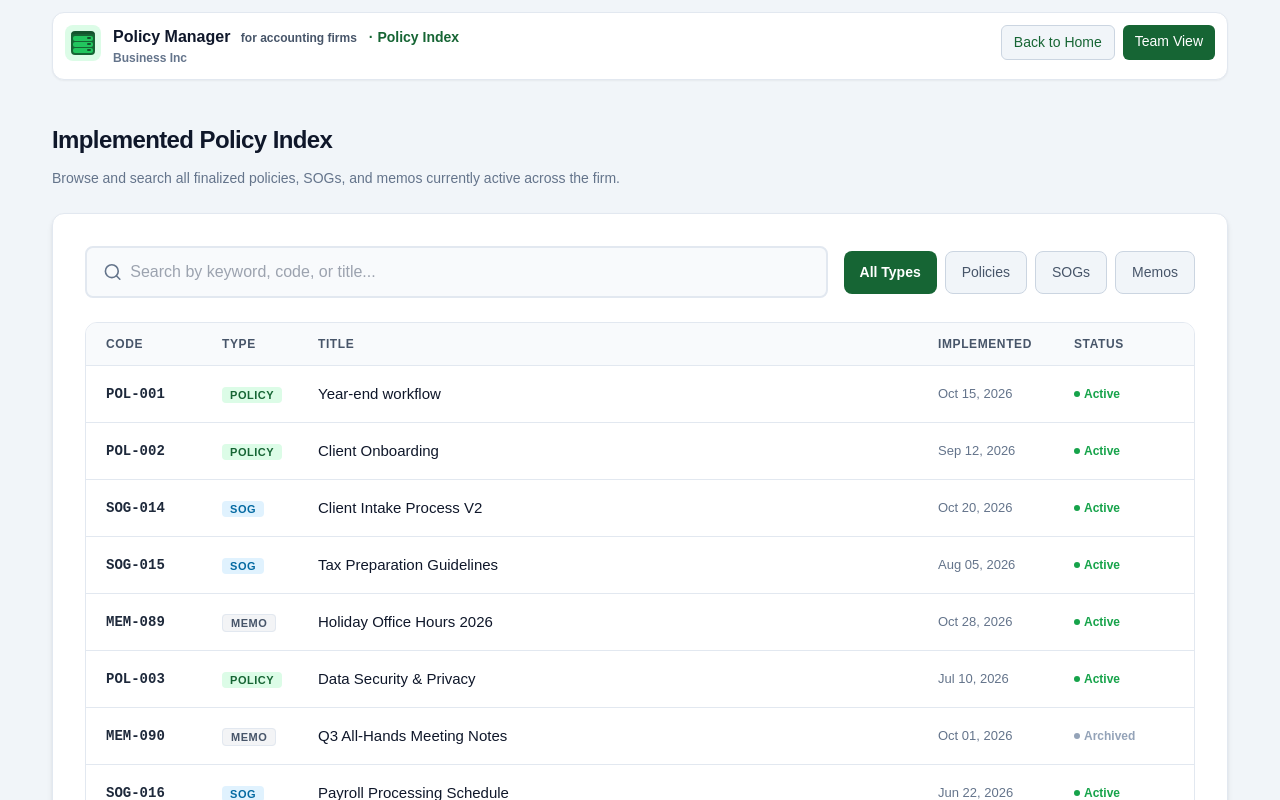
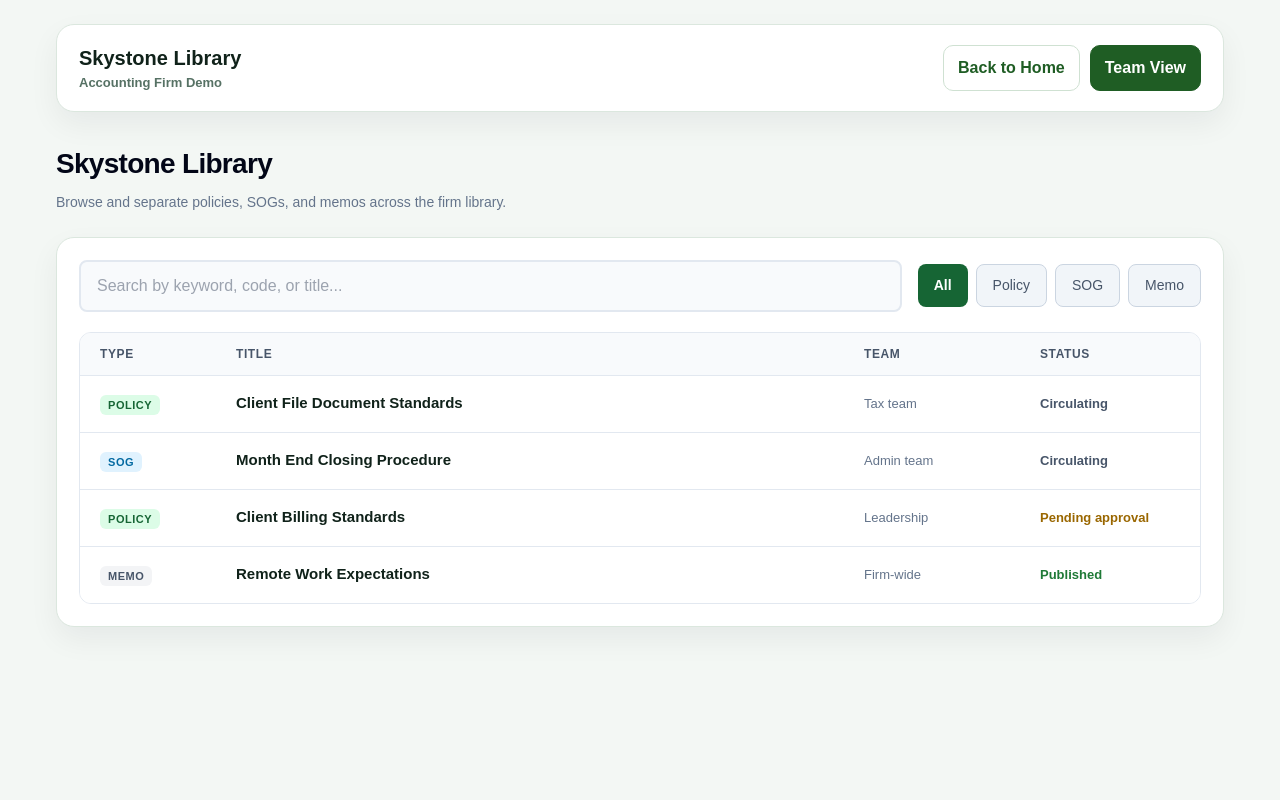
Before and after one commit to phoenixinc37-hue/policy-manager, a Next.js app: page /policy-index in a window 1280 px wide. Shown: the top 800 px of the page. Built offline with nearby package versions, Linux system fonts and the light colour scheme.

Commit message:
feat: retitle library page and add separated document filters

```diff
--- a/app/policy-index/page.tsx
+++ b/app/policy-index/page.tsx
@@ -1,115 +1,182 @@
 import Link from "next/link";
-import { ChevronDown, Search, FileText } from "lucide-react";
+import { documents } from "../data";
 
 export default function PolicyIndex() {
-  const policies = [
-    { code: "POL-001", type: "Policy", title: "Year-end workflow", date: "Oct 15, 2026", status: "Active" },
-    { code: "POL-002", type: "Policy", title: "Client Onboarding", date: "Sep 12, 2026", status: "Active" },
-    { code: "SOG-014", type: "SOG", title: "Client Intake Process V2", date: "Oct 20, 2026", status: "Active" },
-    { code: "SOG-015", type: "SOG", title: "Tax Preparation Guidelines", date: "Aug 05, 2026", status: "Active" },
-    { code: "MEM-089", type: "Memo", title: "Holiday Office Hours 2026", date: "Oct 28, 2026", status: "Active" },
-    { code: "POL-003", type: "Policy", title: "Data Security & Privacy", date: "Jul 10, 2026", status: "Active" },
-    { code: "MEM-090", type: "Memo", title: "Q3 All-Hands Meeting Notes", date: "Oct 01, 2026", status: "Archived" },
-    { code: "SOG-016", type: "SOG", title: "Payroll Processing Schedule", date: "Jun 22, 2026", status: "Active" },
-    { code: "POL-004", type: "Policy", title: "Remote Work Guidelines", date: "May 15, 2026", status: "Active" },
-    { code: "MEM-091", type: "Memo", title: "New Expense Reporting Tool", date: "Apr 04, 2026", status: "Active" }
-  ];
+  const policies = documents.filter((doc) => doc.status === "library" || doc.status === "circulating" || doc.status === "pending-approval");
 
   return (
-    <div style={{ minHeight: '100vh', background: '#f1f5f9', color: '#0f172a', fontFamily: 'Arial, sans-serif' }}>
-      <div style={{ maxWidth: 1200, margin: '0 auto', padding: 12 }}>
+    <div style={{ minHeight: "100vh", background: "#f3f7f4", color: "#10221a", fontFamily: "Arial, sans-serif" }}>
+      <div style={{ maxWidth: 1200, margin: "0 auto", padding: "24px 16px 48px" }}>
+        <header style={headerCard}>
+          <div>
+            <div style={{ fontSize: 20, fontWeight: 700 }}>Skystone Library</div>
+            <div style={{ fontSize: 13, color: "#567164", fontWeight: 700 }}>Accounting Firm Demo</div>
+          </div>
+          <div style={{ display: "flex", gap: 10, flexWrap: "wrap" }}>
+            <Link href="/" style={secondaryButton}>Back to Home</Link>
+            <Link href="/teamview" style={primaryButton}>Team View</Link>
+          </div>
+        </header>
 
-        {/* HEADER */}
-        <div style={{ display: 'flex', alignItems: 'start', justifyContent: 'space-between', background: '#ffffff', padding: 12, borderRadius: 12, border: '1px solid #e2e8f0', boxShadow: '0 1px 2px rgba(0,0,0,0.05)' }}>
-          <div style={{ display: 'flex', alignItems: 'start', gap: 12 }}>
-            <div style={{ background: '#dcfce7', padding: 6, borderRadius: 8, display: 'flex', flexDirection: 'column', alignItems: 'start', gap: 3 }}>
-              <div style={{ width: 24, height: 24, background: '#166534', borderRadius: 4, padding: 2, display: 'flex', flexDirection: 'column', justifyContent: 'space-between', borderTop: '3px solid #14532d' }}>
-                <div style={{ height: 5, background: '#22c55e', borderRadius: 2, position: 'relative' }}>
-                  <div style={{ width: 4, height: 2, background: '#14532d', borderRadius: 1, position: 'absolute', right: 2, top: 1 }} />
-                </div>
-                <div style={{ height: 5, background: '#22c55e', borderRadius: 2, position: 'relative' }}>
-                  <div style={{ width: 4, height: 2, background: '#14532d', borderRadius: 1, position: 'absolute', right: 2, top: 1 }} />
-                </div>
-                <div style={{ height: 5, background: '#22c55e', borderRadius: 2, position: 'relative' }}>
-                  <div style={{ width: 4, height: 2, background: '#14532d', borderRadius: 1, position: 'absolute', right: 2, top: 1 }} />
-                </div>
-              </div>
-            </div>
-            <div>
-              <div style={{ fontWeight: 600 }}>
-                Policy Manager <span style={{ fontSize: 12, fontWeight: 700, color: '#475569', marginLeft: 6 }}>for accounting firms</span><span style={{ fontSize: 14, fontWeight: 600, color: '#166534', marginLeft: 12 }}>· Policy Index</span>
-              </div>
-              <div style={{ fontSize: 12, fontWeight: 700, color: '#64748b' }}>Business Inc</div>
-            </div>
-          </div>
-          <div style={{ display: 'flex', gap: 8 }}>
-            <Link href="/" style={{ textDecoration: 'none', padding: '6px 12px', borderRadius: 6, color: '#166534', background: '#f1f5f9', border: '1px solid #cbd5e1', fontSize: 14, fontWeight: 500 }}>Back to Home</Link>
-            <Link href="/teamview" style={{ textDecoration: 'none', padding: '6px 12px', borderRadius: 6, color: '#ffffff', background: '#166534', fontSize: 14, fontWeight: 500 }}>Team View</Link>
-          </div>
-        </div>
+        <main style={{ marginTop: 32 }}>
+          <h1 style={{ fontSize: 28, fontWeight: 800, marginBottom: 8 }}>Skystone Library</h1>
+          <p style={{ color: "#64748b", fontSize: 14, marginBottom: 24 }}>Browse and separate policies, SOGs, and memos across the firm library.</p>
 
-        {/* INDEX CONTENT */}
-        <div style={{ marginTop: 40 }}>
-          <h1 style={{ fontSize: 24, fontWeight: 700, color: '#0f172a', marginBottom: 8 }}>Implemented Policy Index</h1>
-          <p style={{ color: '#64748b', fontSize: 14, marginBottom: 24 }}>Browse and search all finalized policies, SOGs, and memos currently active across the firm.</p>
-
-          <div style={{ background: '#ffffff', borderRadius: 12, padding: 32, border: '1px solid #e2e8f0', boxShadow: '0 4px 6px -1px rgba(0, 0, 0, 0.1), 0 2px 4px -1px rgba(0, 0, 0, 0.06)' }}>
-
-            {/* SEARCH AND FILTERS */}
-            <div style={{ display: 'flex', alignItems: 'center', justifyContent: 'space-between', marginBottom: 24, gap: 16 }}>
-              <div style={{ display: 'flex', alignItems: 'center', gap: 8, padding: '12px 16px', background: '#f8fafc', border: '2px solid #e2e8f0', borderRadius: 8, color: '#64748b', flex: 1 }}>
-                <Search style={{ height: 20, width: 20 }} />
-                <input type="text" placeholder="Search by keyword, code, or title..." style={{ background: 'transparent', border: 'none', outline: 'none', width: '100%', fontSize: 16, color: '#0f172a' }} />
+          <section style={panelCard}>
+            <div style={{ display: "flex", alignItems: "center", justifyContent: "space-between", marginBottom: 20, gap: 16, flexWrap: "wrap" }}>
+              <div style={searchWrap}>
+                <input type="text" placeholder="Search by keyword, code, or title..." style={searchInput} />
               </div>
 
-              <div style={{ display: 'flex', gap: 8 }}>
-                <button style={{ padding: '10px 16px', borderRadius: 8, background: '#166534', color: '#ffffff', fontSize: 14, fontWeight: 600, border: 'none', cursor: 'pointer' }}>All Types</button>
-                <button style={{ padding: '10px 16px', borderRadius: 8, background: '#f1f5f9', color: '#475569', fontSize: 14, fontWeight: 500, border: '1px solid #cbd5e1', cursor: 'pointer' }}>Policies</button>
-                <button style={{ padding: '10px 16px', borderRadius: 8, background: '#f1f5f9', color: '#475569', fontSize: 14, fontWeight: 500, border: '1px solid #cbd5e1', cursor: 'pointer' }}>SOGs</button>
-                <button style={{ padding: '10px 16px', borderRadius: 8, background: '#f1f5f9', color: '#475569', fontSize: 14, fontWeight: 500, border: '1px solid #cbd5e1', cursor: 'pointer' }}>Memos</button>
+              <div style={{ display: "flex", gap: 8, flexWrap: "wrap" }}>
+                <button style={activeFilterButton}>All</button>
+                <button style={filterButton}>Policy</button>
+                <button style={filterButton}>SOG</button>
+                <button style={filterButton}>Memo</button>
               </div>
             </div>
 
-            {/* INDEX TABLE / LIST */}
-            <div style={{ border: '1px solid #e2e8f0', borderRadius: 12, overflow: 'hidden' }}>
-
-              {/* TABLE HEADER */}
-              <div style={{ display: 'grid', gridTemplateColumns: '100px 80px 1fr 120px 100px', gap: 16, padding: '12px 20px', background: '#f8fafc', borderBottom: '1px solid #e2e8f0', fontSize: 12, fontWeight: 600, color: '#475569', textTransform: 'uppercase', letterSpacing: '0.05em' }}>
-                <div>Code</div>
+            <div style={{ border: "1px solid #e2e8f0", borderRadius: 12, overflow: "hidden" }}>
+              <div style={tableHeader}>
                 <div>Type</div>
                 <div>Title</div>
-                <div>Implemented</div>
+                <div>Team</div>
                 <div>Status</div>
               </div>
 
-              {/* TABLE ROWS */}
-              <div style={{ display: 'flex', flexDirection: 'column' }}>
+              <div style={{ display: "flex", flexDirection: "column" }}>
                 {policies.map((policy, idx) => (
-                  <div key={policy.code} style={{ display: 'grid', gridTemplateColumns: '100px 80px 1fr 120px 100px', gap: 16, padding: '16px 20px', borderBottom: idx === policies.length - 1 ? 'none' : '1px solid #e2e8f0', alignItems: 'center', transition: 'background 0.15s', cursor: 'pointer', background: '#ffffff' }}>
-                    <div style={{ fontSize: 14, fontWeight: 700, color: '#1e293b', fontFamily: 'monospace' }}>{policy.code}</div>
+                  <div key={policy.id} style={{ ...tableRow, borderBottom: idx === policies.length - 1 ? "none" : "1px solid #e2e8f0" }}>
                     <div>
-                      {policy.type === "Policy" && <span style={{ padding: '2px 8px', borderRadius: 4, background: '#dcfce7', color: '#166534', fontSize: 11, fontWeight: 700, letterSpacing: '0.05em' }}>POLICY</span>}
-                      {policy.type === "SOG" && <span style={{ padding: '2px 8px', borderRadius: 4, background: '#e0f2fe', color: '#0369a1', fontSize: 11, fontWeight: 700, letterSpacing: '0.05em' }}>SOG</span>}
-                      {policy.type === "Memo" && <span style={{ padding: '2px 8px', borderRadius: 4, background: '#f3f4f6', color: '#475569', fontSize: 11, fontWeight: 700, letterSpacing: '0.05em', border: '1px solid #e2e8f0' }}>MEMO</span>}
+                      {policy.type === "Policy" && <span style={{ ...typeBadge, background: "#dcfce7", color: "#166534" }}>POLICY</span>}
+                      {policy.type === "SOG" && <span style={{ ...typeBadge, background: "#e0f2fe", color: "#0369a1" }}>SOG</span>}
+                      {policy.type === "Memo" && <span style={{ ...typeBadge, background: "#f3f4f6", color: "#475569" }}>MEMO</span>}
                     </div>
-                    <div style={{ fontSize: 15, fontWeight: 500, color: '#0f172a' }}>{policy.title}</div>
-                    <div style={{ fontSize: 13, color: '#64748b' }}>{policy.date}</div>
-                    <div>
-                      {policy.status === "Active" ? (
-                         <span style={{ fontSize: 12, color: '#16a34a', fontWeight: 600, display: 'flex', alignItems: 'center', gap: 4 }}><span style={{ width: 6, height: 6, borderRadius: '50%', background: '#16a34a' }}></span> Active</span>
-                      ) : (
-                         <span style={{ fontSize: 12, color: '#94a3b8', fontWeight: 600, display: 'flex', alignItems: 'center', gap: 4 }}><span style={{ width: 6, height: 6, borderRadius: '50%', background: '#94a3b8' }}></span> Archived</span>
-                      )}
+                    <div style={{ fontSize: 15, fontWeight: 600 }}>{policy.title}</div>
+                    <div style={{ fontSize: 13, color: "#64748b" }}>{policy.team}</div>
+                    <div style={{ fontSize: 13, color: policy.status === "library" ? "#1f7a37" : policy.status === "pending-approval" ? "#9a6700" : "#475569", fontWeight: 700 }}>
+                      {policy.status === "library" ? "Published" : policy.status === "pending-approval" ? "Pending approval" : "Circulating"}
                     </div>
                   </div>
                 ))}
               </div>
-
             </div>
-
-          </div>
-        </div>
+          </section>
+        </main>
       </div>
     </div>
   );
 }
+
+const headerCard = {
+  display: "flex",
+  justifyContent: "space-between",
+  alignItems: "center",
+  background: "#ffffff",
+  border: "1px solid #dbe7de",
+  borderRadius: 18,
+  padding: "18px 22px",
+  boxShadow: "0 12px 30px rgba(15, 23, 42, 0.06)",
+  gap: 16,
+  flexWrap: "wrap" as const,
+};
+
+const panelCard = {
+  background: "#ffffff",
+  borderRadius: 18,
+  padding: 22,
+  border: "1px solid #dbe7de",
+  boxShadow: "0 12px 30px rgba(15, 23, 42, 0.06)",
+};
+
+const searchWrap = {
+  display: "flex",
+  alignItems: "center",
+  gap: 8,
+  padding: "12px 16px",
+  background: "#f8fafc",
+  border: "2px solid #e2e8f0",
+  borderRadius: 8,
+  flex: 1,
+  minWidth: 280,
+};
+
+const searchInput = {
+  background: "transparent",
+  border: "none",
+  outline: "none",
+  width: "100%",
+  fontSize: 16,
+  color: "#0f172a",
+};
+
+const tableHeader = {
+  display: "grid",
+  gridTemplateColumns: "120px 1.4fr 160px 140px",
+  gap: 16,
+  padding: "12px 20px",
+  background: "#f8fafc",
+  borderBottom: "1px solid #e2e8f0",
+  fontSize: 12,
+  fontWeight: 700,
+  color: "#475569",
+  textTransform: "uppercase" as const,
+  letterSpacing: "0.05em",
+};
+
+const tableRow = {
+  display: "grid",
+  gridTemplateColumns: "120px 1.4fr 160px 140px",
+  gap: 16,
+  padding: "16px 20px",
+  alignItems: "center",
+  background: "#ffffff",
+};
+
+const typeBadge = {
+  padding: "4px 8px",
+  borderRadius: 6,
+  fontSize: 11,
+  fontWeight: 700,
+  letterSpacing: "0.05em",
+};
+
+const secondaryButton = {
+  textDecoration: "none",
+  background: "#ffffff",
+  color: "#1f5d24",
+  padding: "10px 14px",
+  borderRadius: 10,
+  fontWeight: 700,
+  border: "1px solid #cfe1d2",
+};
+
+const primaryButton = {
+  textDecoration: "none",
+  background: "#1f5d24",
+  color: "#ffffff",
+  padding: "10px 14px",
+  borderRadius: 10,
+  fontWeight: 700,
+  border: "1px solid #1f5d24",
+};
+
+const activeFilterButton = {
+  padding: "10px 16px",
+  borderRadius: 8,
+  background: "#166534",
+  color: "#ffffff",
+  fontSize: 14,
+  fontWeight: 600,
+  border: "none",
+};
+
+const filterButton = {
+  padding: "10px 16px",
+  borderRadius: 8,
+  background: "#f1f5f9",
+  color: "#475569",
+  fontSize: 14,
+  fontWeight: 500,
+  border: "1px solid #cbd5e1",
+};
```
